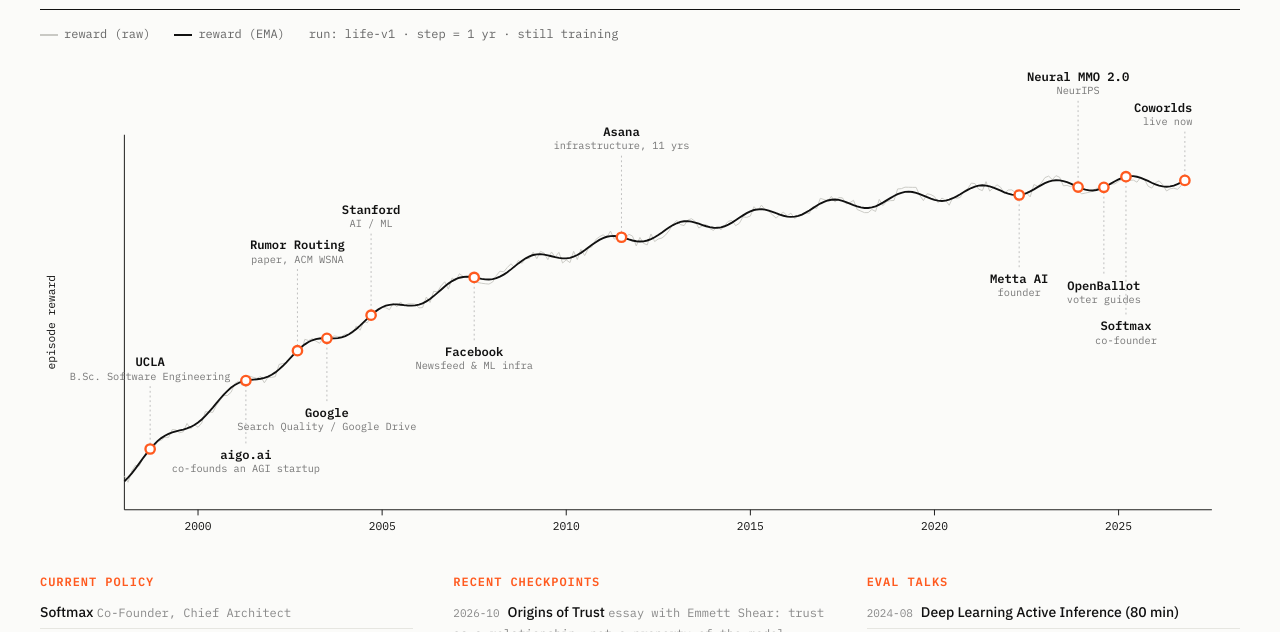
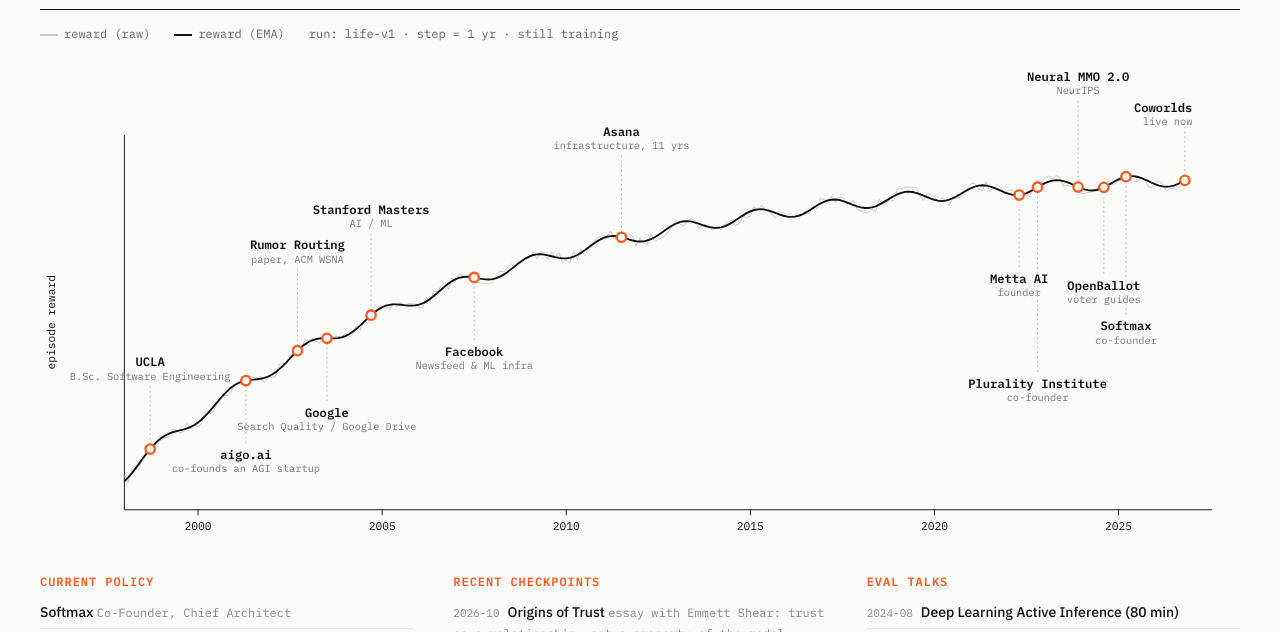
Before and after one commit to daveey/daveey.github.io, a plain HTML site: page index.html in a window 1280 px wide. Shown: the part 85-717 px from the top of the page. Drawn offline with Linux system fonts and the light colour scheme.

Commit message:
Timeline: add Plurality Institute (2022, co-founder); Stanford -> Stanford Masters

```diff
--- a/index.html
+++ b/index.html
@@ -78,10 +78,10 @@
 
   <div class="legend" aria-hidden="true"><span><i style="background:var(--raw)"></i>reward (raw)</span><span><i style="background:var(--ink)"></i>reward (EMA)</span><span>run: life-v1 · step = 1 yr · still training</span></div>
   <div class="chart" id="chart">
-    <svg id="curve" viewBox="0 0 1280 560" role="img" aria-labelledby="curve-title"><title id="curve-title">Career as a training curve, 1998 to now: UCLA (1998), aigo.ai (2001), Rumor Routing (2002), Google (2003), Stanford (2004), Facebook (2007), Asana (2011), Metta AI (2022), Neural MMO 2.0 (2023), OpenBallot (2024), Softmax (2025), Coworlds (2026)</title></svg>
+    <svg id="curve" viewBox="0 0 1280 560" role="img" aria-labelledby="curve-title"><title id="curve-title">Career as a training curve, 1998 to now: UCLA (1998), aigo.ai (2001), Rumor Routing (2002), Google (2003), Stanford Masters (2004), Facebook (2007), Asana (2011), Metta AI (2022), Plurality Institute (2022), Neural MMO 2.0 (2023), OpenBallot (2024), Softmax (2025), Coworlds (2026)</title></svg>
   </div>
   <div class="hint">← scroll the curve →</div>
-  <noscript><ul><li>1998: UCLA, B.Sc. Software Engineering</li><li>2001: aigo.ai, co-founds an AGI startup</li><li>2002: Rumor Routing, paper, ACM WSNA</li><li>2003: Google, Search Quality / Google Drive</li><li>2004: Stanford, AI / ML</li><li>2007: Facebook, Newsfeed &amp; ML infra</li><li>2011: Asana, infrastructure, 11 yrs</li><li>2022: Metta AI, founder</li><li>2023: Neural MMO 2.0, NeurIPS</li><li>2024: OpenBallot, voter guides</li><li>2025: Softmax, co-founder</li><li>2026: Coworlds, live now</li></ul></noscript>
+  <noscript><ul><li>1998: UCLA, B.Sc. Software Engineering</li><li>2001: aigo.ai, co-founds an AGI startup</li><li>2002: Rumor Routing, paper, ACM WSNA</li><li>2003: Google, Search Quality / Google Drive</li><li>2004: Stanford Masters, AI / ML</li><li>2007: Facebook, Newsfeed &amp; ML infra</li><li>2011: Asana, infrastructure, 11 yrs</li><li>2022: Metta AI, founder</li><li>2022: Plurality Institute, co-founder</li><li>2023: Neural MMO 2.0, NeurIPS</li><li>2024: OpenBallot, voter guides</li><li>2025: Softmax, co-founder</li><li>2026: Coworlds, live now</li></ul></noscript>
 
   <div class="g">
     <section>
@@ -105,7 +105,7 @@
 
 <script>
 (() => {
-  const CK = [{"label":"UCLA","offset":-70,"sub":"B.Sc. Software Engineering","year":1998.7},{"label":"aigo.ai","offset":70,"sub":"co-founds an AGI startup","year":2001.3},{"label":"Rumor Routing","link":"https://graphics.stanford.edu/courses/cs428-03-spring/Papers/readings/Networking/rumor_braginsky.pdf","offset":-90,"sub":"paper, ACM WSNA","year":2002.7},{"label":"Google","offset":70,"sub":"Search Quality / Google Drive","year":2003.5},{"label":"Stanford","offset":-90,"sub":"AI / ML","year":2004.7},{"label":"Facebook","offset":70,"sub":"Newsfeed \u0026 ML infra","year":2007.5},{"label":"Asana","offset":-90,"sub":"infrastructure, 11 yrs","year":2011.5},{"label":"Metta AI","offset":80,"sub":"founder","year":2022.3},{"label":"Neural MMO 2.0","link":"https://proceedings.neurips.cc/paper_files/paper/2023/file/9ca22870ae0ba55ee50ce3e2d269e5de-Paper-Datasets_and_Benchmarks.pdf","offset":-95,"sub":"NeurIPS","year":2023.9},{"label":"OpenBallot","link":"https://www.openballot.app/","offset":95,"sub":"voter guides","year":2024.6},{"label":"Softmax","link":"https://softmax.com/","offset":150,"sub":"co-founder","year":2025.2},{"anchor":"end","label":"Coworlds","link":"https://softmax.com/browse","offset":-55,"sub":"live now","year":2026.8}];
+  const CK = [{"label":"UCLA","offset":-70,"sub":"B.Sc. Software Engineering","year":1998.7},{"label":"aigo.ai","offset":70,"sub":"co-founds an AGI startup","year":2001.3},{"label":"Rumor Routing","link":"https://graphics.stanford.edu/courses/cs428-03-spring/Papers/readings/Networking/rumor_braginsky.pdf","offset":-90,"sub":"paper, ACM WSNA","year":2002.7},{"label":"Google","offset":70,"sub":"Search Quality / Google Drive","year":2003.5},{"label":"Stanford Masters","offset":-90,"sub":"AI / ML","year":2004.7},{"label":"Facebook","offset":70,"sub":"Newsfeed \u0026 ML infra","year":2007.5},{"label":"Asana","offset":-90,"sub":"infrastructure, 11 yrs","year":2011.5},{"label":"Metta AI","offset":80,"sub":"founder","year":2022.3},{"label":"Plurality Institute","link":"https://plurality.institute","offset":200,"sub":"co-founder","year":2022.8},{"label":"Neural MMO 2.0","link":"https://proceedings.neurips.cc/paper_files/paper/2023/file/9ca22870ae0ba55ee50ce3e2d269e5de-Paper-Datasets_and_Benchmarks.pdf","offset":-95,"sub":"NeurIPS","year":2023.9},{"label":"OpenBallot","link":"https://www.openballot.app/","offset":95,"sub":"voter guides","year":2024.6},{"label":"Softmax","link":"https://softmax.com/","offset":150,"sub":"co-founder","year":2025.2},{"anchor":"end","label":"Coworlds","link":"https://softmax.com/browse","offset":-55,"sub":"live now","year":2026.8}];
   const svg = document.getElementById('curve'), NS = 'http://www.w3.org/2000/svg';
   const nowY = new Date().getFullYear() + (new Date().getMonth() + 1) / 12;
   const X0 = 1998, X1 = Math.max(2027.5, nowY + 0.7), PW = 1160, PH = 400, L = 90, T = 100;
```
